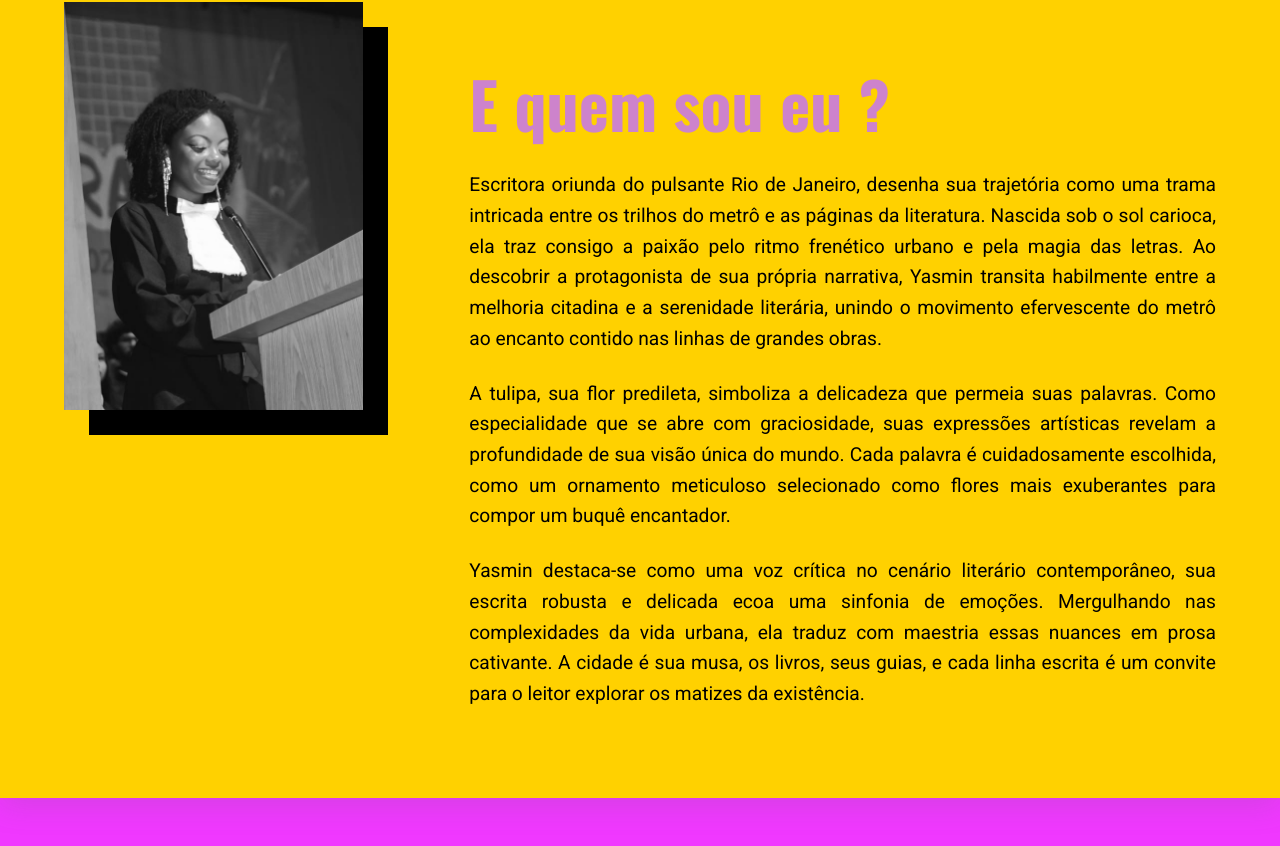
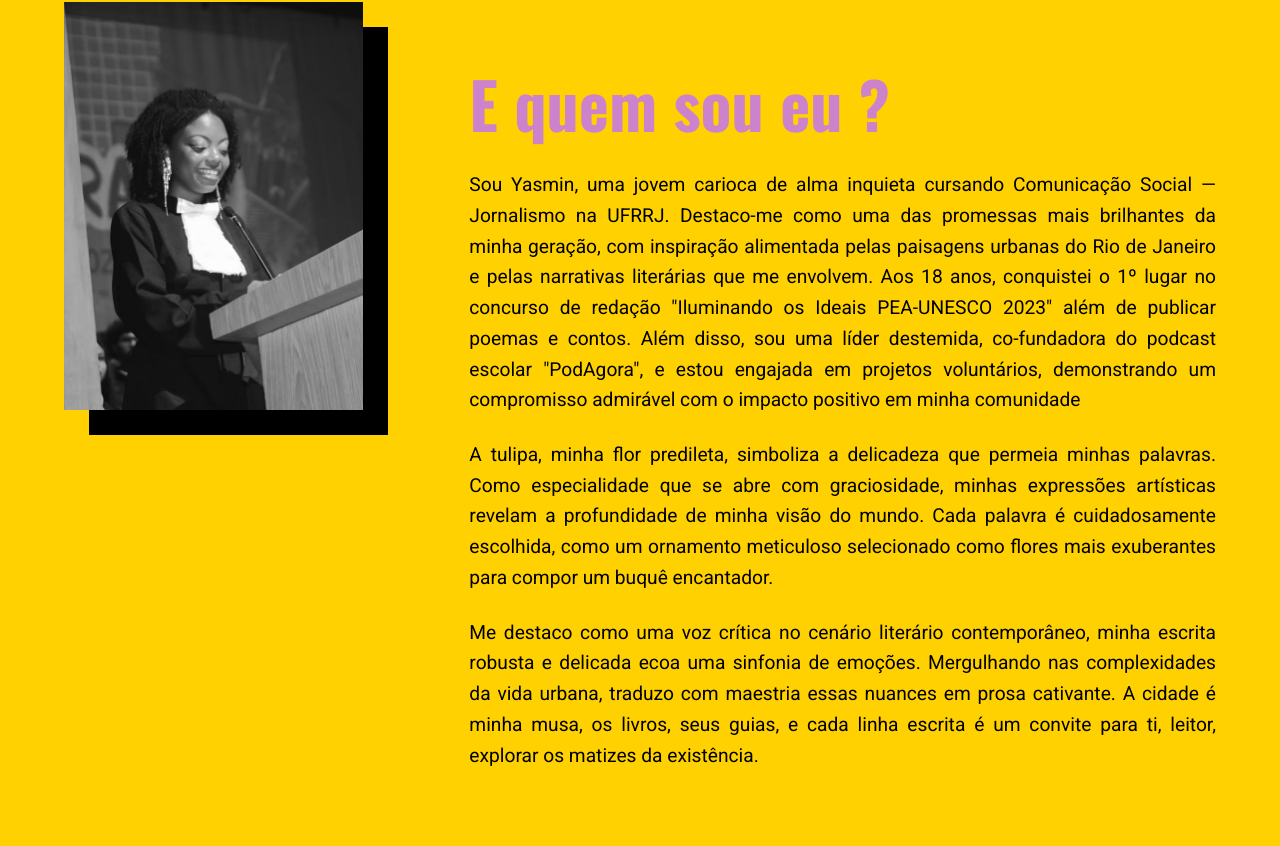
Before and after one commit to Marcus-Schebek/Yasmin-Souza, a Vue app: page / in a window 1280 px wide. Shown: the part 734-1580 px from the top of the page. Built offline with nearby package versions, Linux system fonts and the light colour scheme; what keen-ui would draw is missing.

Commit message:
correções de texto

```diff
--- a/src/components/AboutMe.vue
+++ b/src/components/AboutMe.vue
@@ -6,13 +6,12 @@
     <div class="about-me">
       <h2 class="about-title">E quem sou eu ?</h2>
       <p class="about-text">
-        Escritora oriunda do pulsante Rio de Janeiro, desenha sua trajetória como uma trama intricada entre os trilhos do metrô e as páginas da literatura. Nascida sob o sol carioca, ela traz consigo a paixão pelo ritmo frenético urbano e pela magia das letras. Ao descobrir a protagonista de sua própria narrativa, Yasmin transita habilmente entre a melhoria citadina e a serenidade literária, unindo o movimento efervescente do metrô ao encanto contido nas linhas de grandes obras.
+        Sou Yasmin, uma jovem carioca de alma inquieta cursando Comunicação Social — Jornalismo na UFRRJ. Destaco-me como uma das promessas mais brilhantes da minha geração, com inspiração alimentada pelas paisagens urbanas do Rio de Janeiro e pelas narrativas literárias que me envolvem. Aos 18 anos, conquistei o 1º lugar no concurso de redação "Iluminando os Ideais PEA-UNESCO 2023" além de publicar poemas e contos. Além disso, sou uma líder destemida, co-fundadora do podcast escolar "PodAgora", e estou engajada em projetos voluntários, demonstrando um compromisso admirável com o impacto positivo em minha comunidade      </p>
+      <p class="about-text">
+        A tulipa, minha flor predileta, simboliza a delicadeza que permeia minhas palavras. Como especialidade que se abre com graciosidade, minhas expressões artísticas revelam a profundidade de minha visão do mundo. Cada palavra é cuidadosamente escolhida, como um ornamento meticuloso selecionado como flores mais exuberantes para compor um buquê encantador.
       </p>
       <p class="about-text">
-        A tulipa, sua flor predileta, simboliza a delicadeza que permeia suas palavras. Como especialidade que se abre com graciosidade, suas expressões artísticas revelam a profundidade de sua visão única do mundo. Cada palavra é cuidadosamente escolhida, como um ornamento meticuloso selecionado como flores mais exuberantes para compor um buquê encantador.
-      </p>
-      <p class="about-text">
-        Yasmin destaca-se como uma voz crítica no cenário literário contemporâneo, sua escrita robusta e delicada ecoa uma sinfonia de emoções. Mergulhando nas complexidades da vida urbana, ela traduz com maestria essas nuances em prosa cativante. A cidade é sua musa, os livros, seus guias, e cada linha escrita é um convite para o leitor explorar os matizes da existência.
+        Me destaco como uma voz crítica no cenário literário contemporâneo, minha escrita robusta e delicada ecoa uma sinfonia de emoções. Mergulhando nas complexidades da vida urbana, traduzo com maestria essas nuances em prosa cativante. A cidade é minha musa, os livros, seus guias, e cada linha escrita é um convite para ti, leitor, explorar os matizes da existência.
       </p>
     </div>
   </div>
--- a/src/components/PersonalAchievements.vue
+++ b/src/components/PersonalAchievements.vue
@@ -29,7 +29,7 @@ export default defineComponent({
       portfolioItems: [
         {
           title: 'Poema para o jornal Folha do Pilotis',
-          description: 'Como o sol gentil que aquece a manhã,O afeto próprio nos traz a esperança.É a amizade sincera que cultivamos, Com nós mesmos, nos apoiamos.',
+          description: 'Como o sol gentil que aquece a manhã, O afeto próprio nos traz a esperança.É a amizade sincera que cultivamos, Com nós mesmos, nos apoiamos.',
           content: 'https://media.journoportfolio.com/users/167392/uploads/4700fa31-d184-4408-a4c3-0186b68a520b.pdf',
         },
         {
--- a/src/components/PortfolioCard.vue
+++ b/src/components/PortfolioCard.vue
@@ -57,6 +57,7 @@
   .portfolio-description {
     font-family: var(--font-secondary);
     font-size: 1rem;
+    text-align: justify;
     color: #000;
   }
   </style>
```
